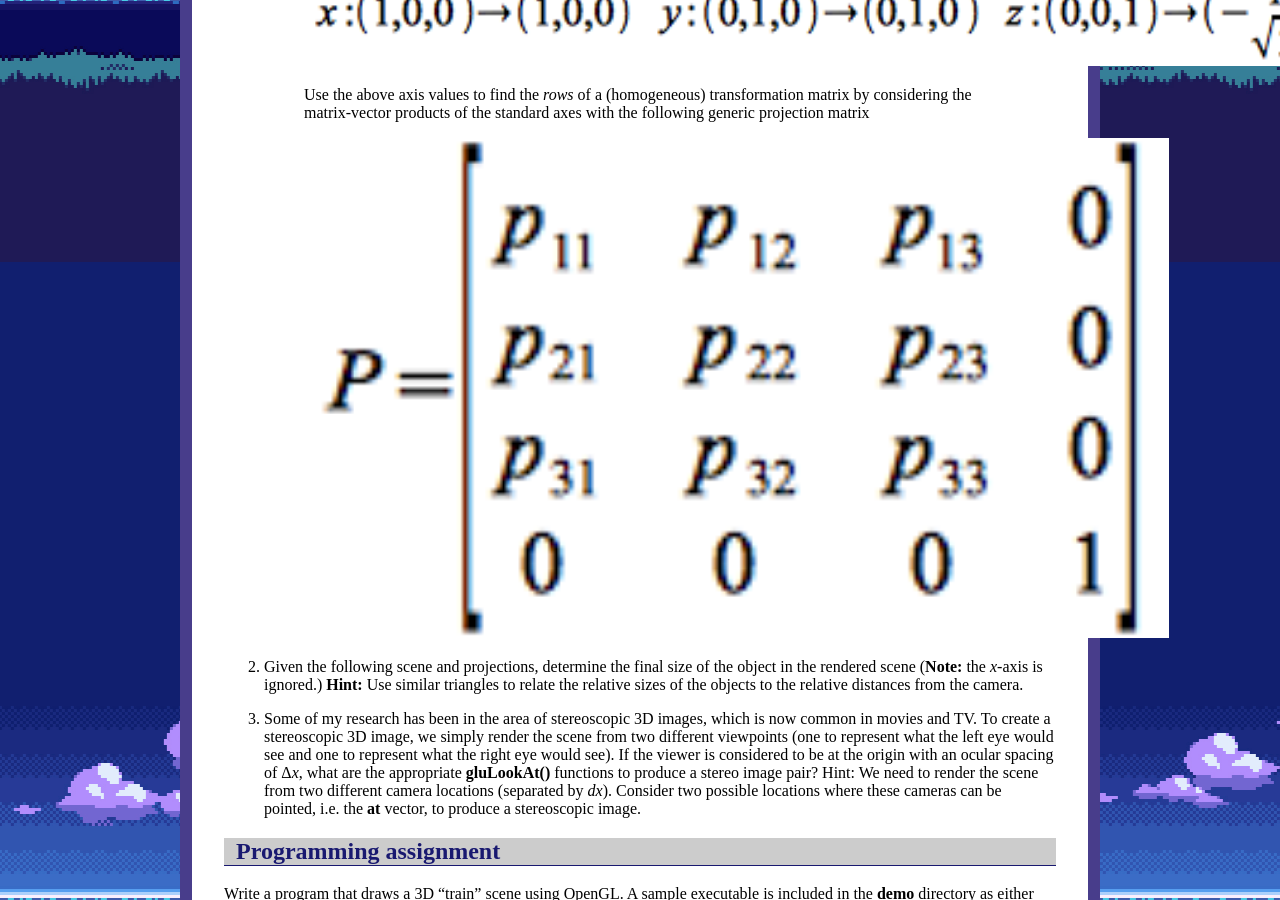
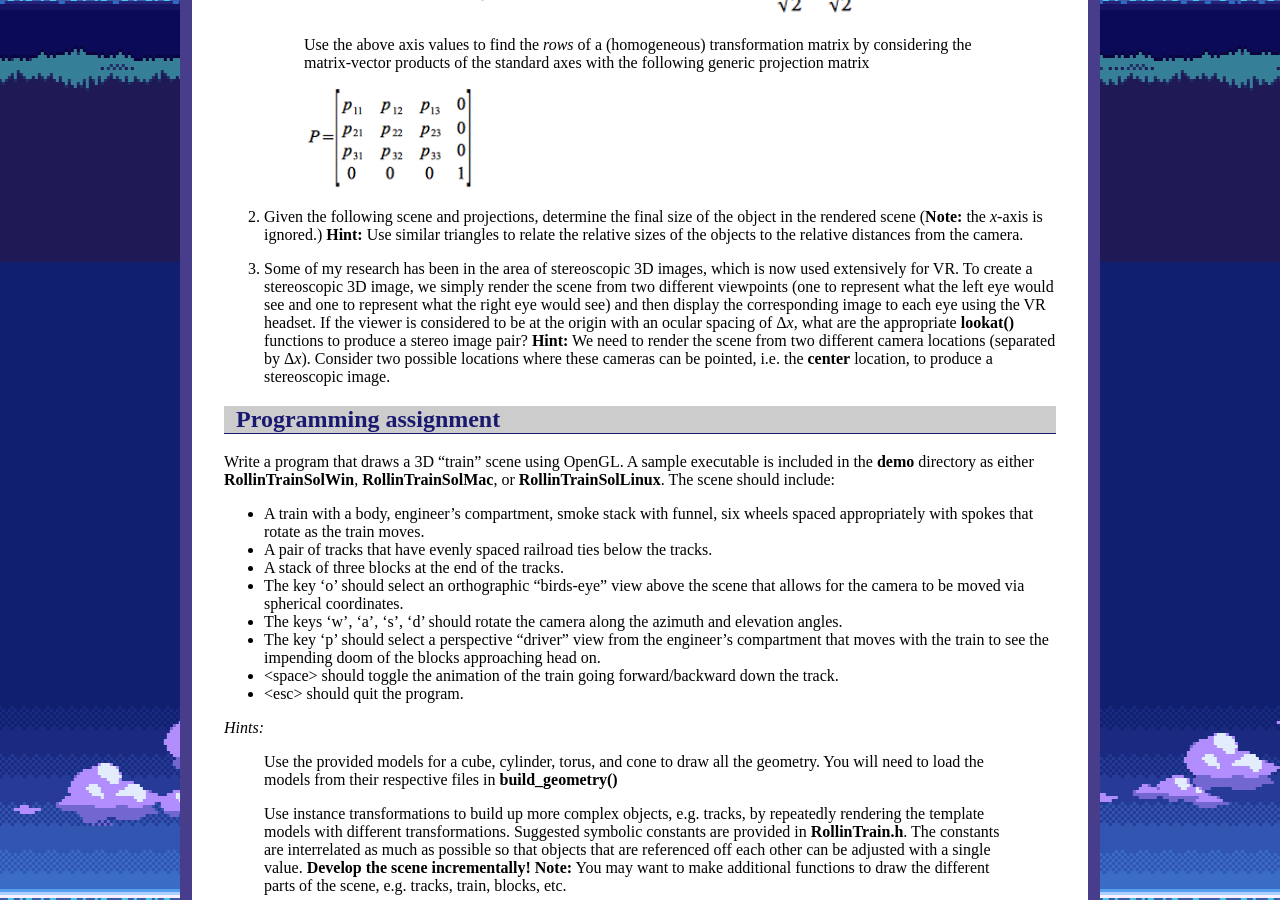
Before and after one commit to ycpcs/cs370-fall2020, a Jekyll site: the page built from assign/assign02.md, in a window 1280 px wide and 900 px high, scrolled down 638 px. Built offline with Jekyll 4.4.1, drawn with Linux system fonts in a browser that asks for light colours.

Commit message:
update assign02
update assign02

```diff
--- a/assign/assign02.md
+++ b/assign/assign02.md
@@ -25,17 +25,17 @@ Open CLion, select **Open or Import** from the main screen (you may need to clos
 
 	> Hint: In order to achieve this projection, we need to find a *transformation matrix* that takes the standard axes and converts them as follows:
 	>
-    > <img src="images/assign02/oblique1.png" alt="Oblique Axes" height="100"/>
+    > <img src="images/assign02/oblique1.png" alt="Oblique Axes" height="50"/>
 
     >
     > Use the above axis values to find the *rows* of a (homogeneous) transformation matrix by considering the matrix-vector products of the standard axes with the following generic projection matrix
     >
-    > <img src="images/assign02/oblique2.png" alt="Generic Projection Matrix" height="500"/>
+    > <img src="images/assign02/oblique2.png" alt="Generic Projection Matrix" height="100"/>
 
 2. Given the following scene and projections, determine the final size of the object in the rendered scene (**Note:** the *x*-axis is ignored.) **Hint:** Use similar triangles to relate the relative sizes of the objects to the relative distances from the camera.
 
 
-3.  Some of my research has been in the area of stereoscopic 3D images, which is now common in movies and TV. To create a stereoscopic 3D image, we simply render the scene from two different viewpoints (one to represent what the left eye would see and one to represent what the right eye would see). If the viewer is considered to be at the origin with an ocular spacing of Δ*x*, what are the appropriate **gluLookAt()** functions to produce a stereo image pair? Hint: We need to render the scene from two different camera locations (separated by *dx*). Consider two possible locations where these cameras can be pointed, i.e. the **at** vector, to produce a stereoscopic image.
+3.  Some of my research has been in the area of stereoscopic 3D images, which is now used extensively for VR. To create a stereoscopic 3D image, we simply render the scene from two different viewpoints (one to represent what the left eye would see and one to represent what the right eye would see) and then display the corresponding image to each eye using the VR headset. If the viewer is considered to be at the origin with an ocular spacing of Δ*x*, what are the appropriate **lookat()** functions to produce a stereo image pair? **Hint:** We need to render the scene from two different camera locations (separated by Δ*x*). Consider two possible locations where these cameras can be pointed, i.e. the **center** location, to produce a stereoscopic image.
 
 ## Programming assignment
 
```
